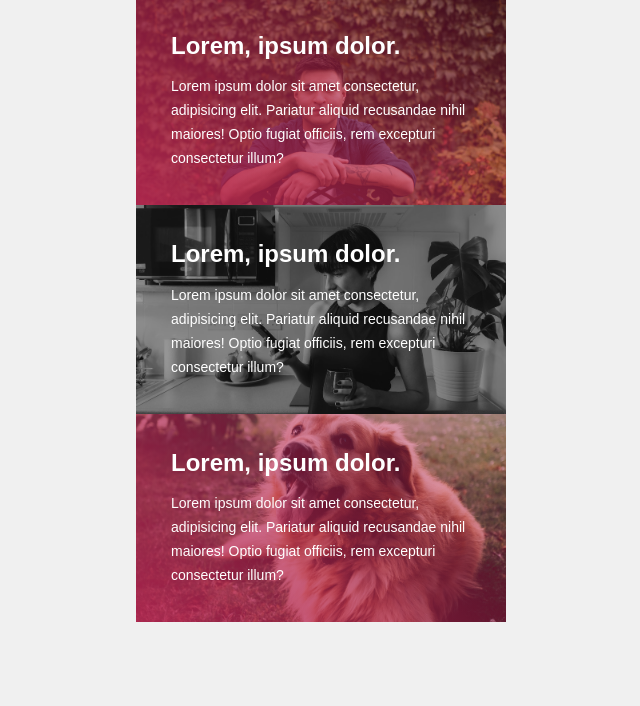
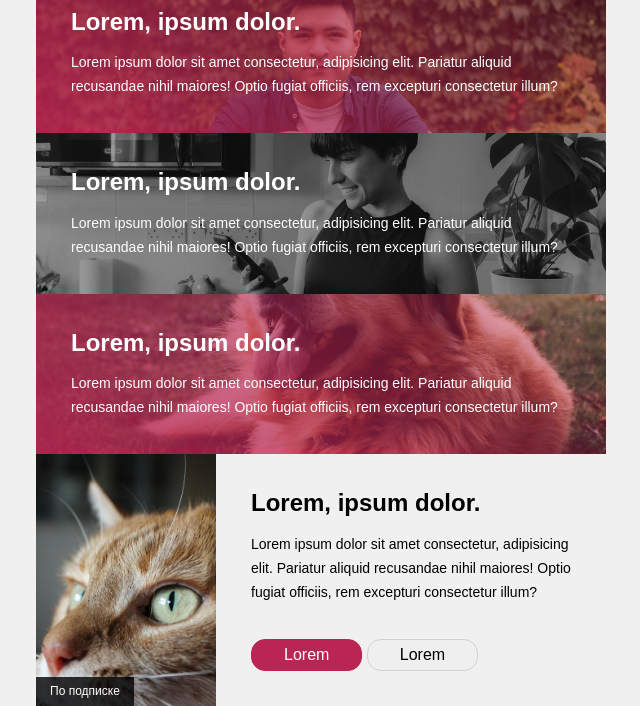
Before and after one commit to 0fitserov/testLanding, a plain HTML site: page blocks.html in a window 1280 px wide. Shown: the part 284-990 px from the top of the page, without its empty margins (319-959 px from the left). Before the commit the page ends 906 px from the top, so only its background shows below. Drawn offline with Linux system fonts and the light colour scheme.

Commit message:
add cards

```diff
--- a/CSS/style.css
+++ b/CSS/style.css
@@ -56,7 +56,7 @@ body {
 }
 
 .blocks {
-    max-width: 400px;
+    max-width: 600px;
     margin: 0 auto;
     padding: 0 15px;
 }
@@ -217,3 +217,53 @@ body {
     height: auto;
     background: linear-gradient(45deg, rgba(185, 38, 83, 0.9) 0%, rgba(185, 38, 83, 0.3) 100%);
 }
+
+/* Карточка услуги */
+
+.service-card {
+    position: relative;
+    display: flex;
+    border-color: white;
+}
+
+.service-card__img {
+    display: block;
+    width: 180px;
+    object-fit: cover;
+}
+
+.service-card__right {
+    display: flex;
+    flex-direction: column;
+    justify-content: space-between;
+    padding: 35px;
+    gap: 35px;
+}
+
+.service-card__desc {
+    margin-bottom: 0;
+}
+
+.service-card__link:before {
+    position: absolute;
+    display: block;
+    content: "";
+    left: 0;
+    top: 0;
+    width: 180px;
+    height: 100%;
+}
+
+.service-card__badge:after {
+    position: absolute;
+    display: block;
+    content: attr(data-badge);
+    color: white;
+    font-size: 12px;
+    left: 0;
+    bottom: 0;
+    max-width: 180px;
+    padding: 8px 14px;
+    background-color: rgba(0, 0, 0, 0.8);
+
+}
--- a/blocks.html
+++ b/blocks.html
@@ -49,7 +49,8 @@
         <div class="info-card" style="background-image: url(img/1.jpg);">
             <div class="info-card__content info-card__content_color">
                 <h3 class="title-h3 info-card__title">Lorem, ipsum dolor.</h3>
-                <p class="desc info-card__desc">Lorem ipsum dolor sit amet consectetur, adipisicing elit. Pariatur aliquid recusandae
+                <p class="desc info-card__desc">Lorem ipsum dolor sit amet consectetur, adipisicing elit. Pariatur
+                    aliquid recusandae
                     nihil
                     maiores! Optio fugiat officiis, rem excepturi consectetur illum?</p>
             </div>
@@ -58,7 +59,8 @@
         <div class="info-card" style="background-image: url(img/2.jpg);">
             <div class="info-card__content info-card__content_bw">
                 <h3 class="title-h3 info-card__title">Lorem, ipsum dolor.</h3>
-                <p class="desc info-card__desc">Lorem ipsum dolor sit amet consectetur, adipisicing elit. Pariatur aliquid recusandae
+                <p class="desc info-card__desc">Lorem ipsum dolor sit amet consectetur, adipisicing elit. Pariatur
+                    aliquid recusandae
                     nihil
                     maiores! Optio fugiat officiis, rem excepturi consectetur illum?</p>
             </div>
@@ -67,12 +69,34 @@
         <div class="info-card" style="background-image: url(img/3.jpg);">
             <div class="info-card__content info-card__content_bottom-color">
                 <h3 class="title-h3 info-card__title">Lorem, ipsum dolor.</h3>
-                <p class="desc info-card__desc">Lorem ipsum dolor sit amet consectetur, adipisicing elit. Pariatur aliquid recusandae
+                <p class="desc info-card__desc">Lorem ipsum dolor sit amet consectetur, adipisicing elit. Pariatur
+                    aliquid recusandae
                     nihil
                     maiores! Optio fugiat officiis, rem excepturi consectetur illum?</p>
             </div>
         </div>
 
+        <div class="service-card service-card__badge" data-badge="По подписке">
+            <img src="./img/4.jpg" alt="Услуга" class="service-card__img">
+            <div class="service-card__right">
+                <div class="service-card__right-top">
+                    <h3 class="title-h3 service-card__title">
+                        <a class="link-base service-card__link" href="#">Lorem, ipsum dolor.</a>
+                    </h3>
+                    <p class="desc service-card__desc">Lorem ipsum dolor sit amet consectetur, adipisicing elit. Pariatur
+                        aliquid recusandae
+                        nihil
+                        maiores! Optio fugiat officiis, rem excepturi consectetur illum?</p>
+                </div>
+                <div class="service-card__right-bottom">
+                    <button class="btn-reset btn-base">Lorem</button>
+                    <button class="btn-reset btn-gray">Lorem</button>
+                </div>
+            </div>
+        </div>
+
+
+
     </div>
 </body>
 
```
